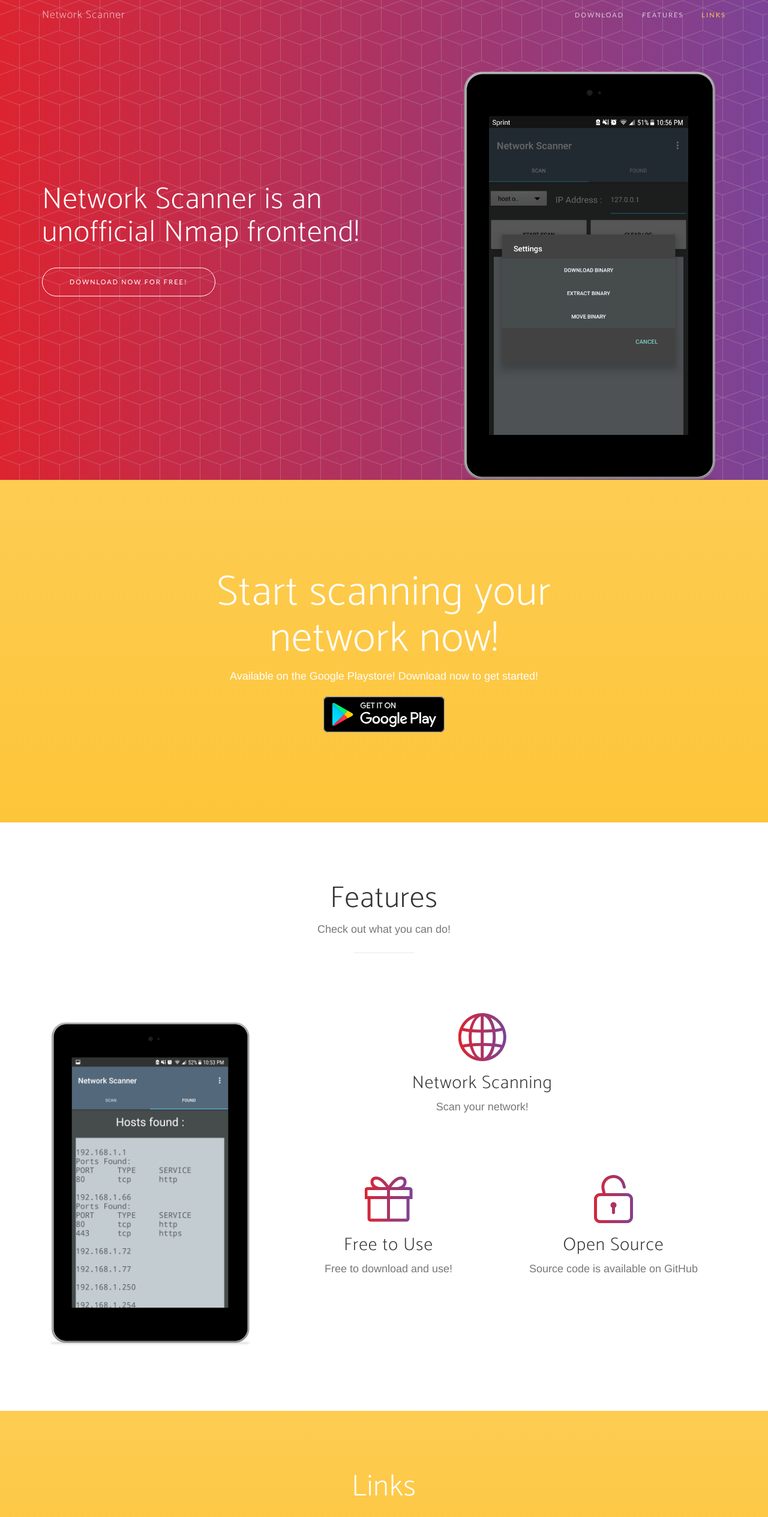
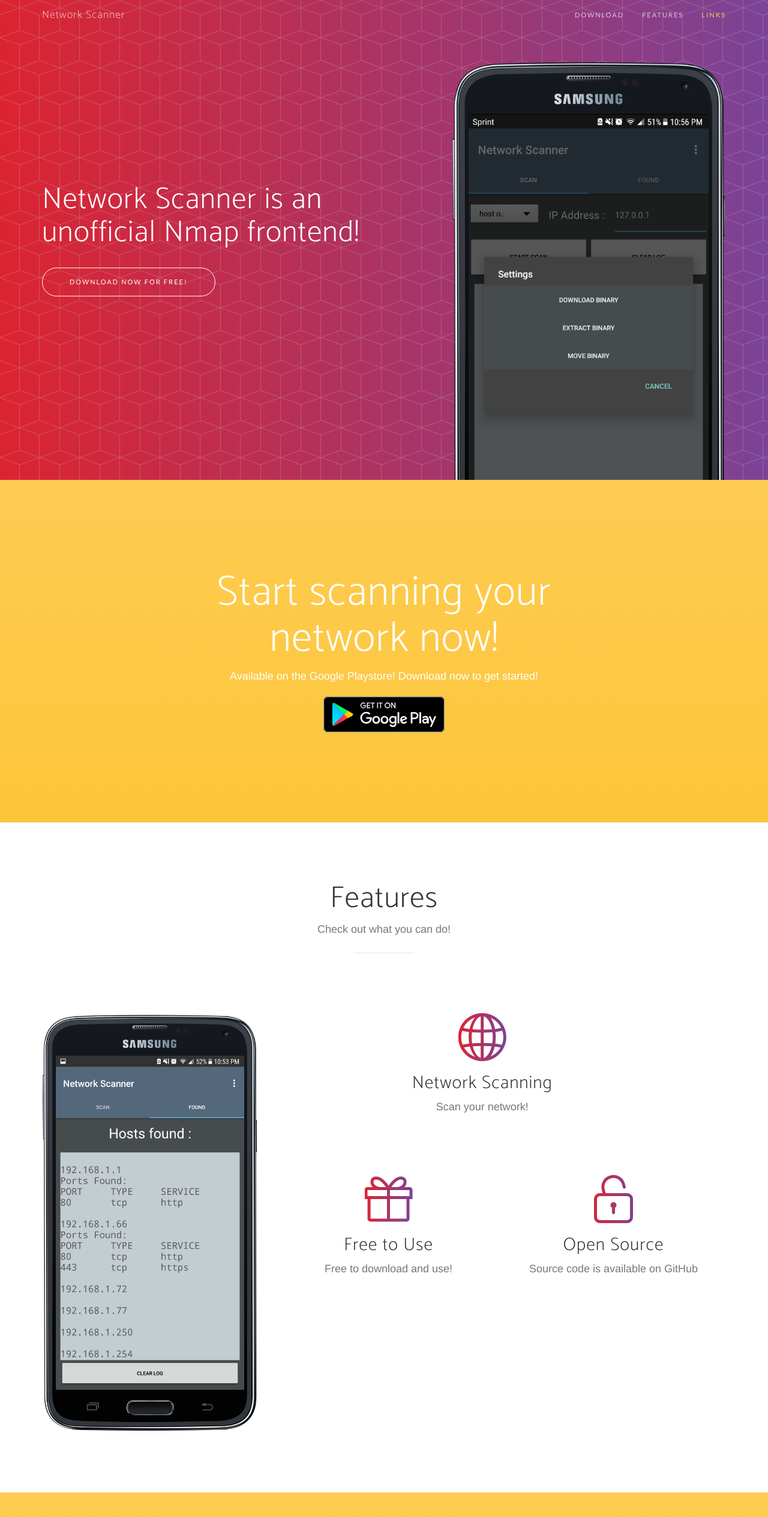
Before and after one commit to swuwu/CS499-02, a website: page docs/index.html in a window 1280 px wide. Shown: the top 2529 px of the page at 60% size. Drawn offline with nearby package versions, Linux system fonts and the light colour scheme; a web font is replaced by a local one.

Commit message:
updated landing page

```diff
--- a/docs/index.html
+++ b/docs/index.html
@@ -77,7 +77,7 @@
                 </div>
                 <div class="col-sm-5">
                     <div class="device-container">
-                        <div class="device-mockup nexus7 portrait">
+                        <div class="device-mockup galaxy_s5 portrait">
                             <div class="device">
                                 <div class="screen">
                                     <!-- Demo image for screen mockup, you can put an image here, some HTML, an animation, video, or anything else! -->
@@ -122,7 +122,7 @@
             <div class="row">
                 <div class="col-md-4">
                     <div class="device-container">
-                        <div class="device-mockup nexus7 portrait">
+                        <div class="device-mockup galaxy_s5 portrait">
                             <div class="device">
                                 <div class="screen">
                                     <!-- Demo image for screen mockup, you can put an image here, some HTML, an animation, video, or anything else! -->
```
